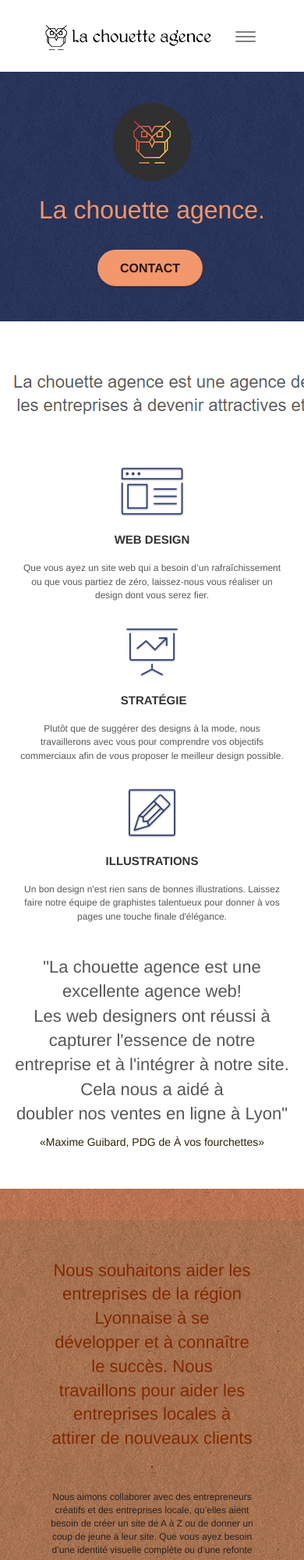
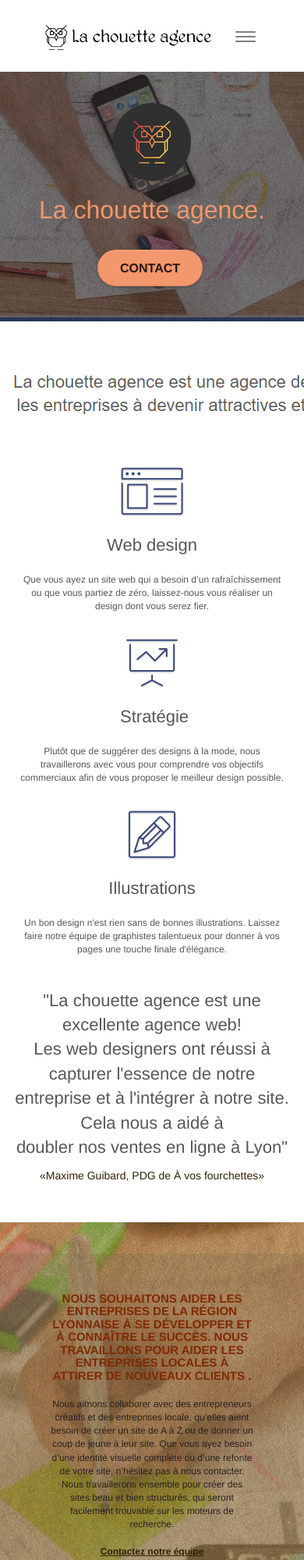
Before and after one commit to ericerac/p4, a plain HTML site: page index.html in a window 390 px wide. Shown: the top 2000 px of the page at 78% size. Drawn offline with Linux system fonts and the light colour scheme.

Commit message:
titre et img banniere presentation

```diff
--- a/index.html
+++ b/index.html
@@ -94,9 +94,9 @@
 				<div class="text-center">
 					<span class="et-icon-browser sm-shadow icon-dark-slate-blue icons icon-lg"></span>
 				</div>
-				<h3 class="mg-md text-center">
+				<h2 class="mg-md text-center">
 					Web design
-				</h3>
+				</h2>
 				<p class="text-center ">
 					Que vous ayez un site web qui a besoin d&rsquo;un rafraîchissement ou que vous partiez de zéro, laissez-nous vous réaliser un design dont vous serez fier.
 				</p>
@@ -105,9 +105,9 @@
 				<div class="text-center">
 					<span class="et-icon-presentation sm-shadow icon-dark-slate-blue icons icon-lg"></span>
 				</div>
-				<h3 class="mg-md text-center">
+				<h2 class="mg-md text-center">
 					&nbsp;Stratégie
-				</h3>
+				</h2>
 				<p class="text-center ">
 					Plutôt que de suggérer des designs à la mode, nous travaillerons avec vous pour comprendre vos objectifs commerciaux afin de vous proposer le meilleur design possible.<br>
 				</p>
@@ -116,9 +116,9 @@
 				<div class="text-center">
 					<span class="et-icon-edit sm-shadow icon-dark-slate-blue icons icon-lg"></span>
 				</div>
-				<h3 class="mg-md text-center">
+				<h2 class="mg-md text-center">
 					Illustrations
-				</h3>
+				</h2>
 				<p class="text-center ">
 					Un bon design n'est rien sans de bonnes illustrations. Laissez faire notre équipe de graphistes talentueux pour donner à vos pages une touche finale d'élégance.
 				</p>
@@ -141,9 +141,9 @@
 	<div class="container bloc-lg">
 		<div class="row tight-width-whitespace black-background">
 			<div class="col-sm-12">
-				<h2 class="mg-md text-center tc-white titre2_1">
+				<h3 class="mg-md text-center tc-white titre2_1">
 					Nous souhaitons aider les entreprises de la région Lyonnaise à se développer et à connaître le succès. Nous travaillons pour aider les entreprises locales à attirer de nouveaux clients .<br>
-				</h2>
+				</h3>
 				<p class="text-center white">
 					Nous aimons collaborer avec des entrepreneurs créatifs et des entreprises locale, qu’elles aient besoin de créer un site de A à Z ou de donner un coup de jeune à leur site. Que vous ayez besoin d’une identité visuelle complète ou d’une refonte de votre site, n’hésitez pas à nous contacter. Nous travaillerons ensemble pour créer des sites beau et bien structurés, qui seront facilement trouvable sur les moteurs de recherche. <br><br><a class="ltc-white bold-link" href="page2.html">Contactez notre équipe</a><br>
 				</p>
@@ -209,9 +209,9 @@
 <div class="bloc bgc-dark-slate-blue bg-banniere d-bloc bloc-bg-texture texture-paper" id="bloc-5-cta">
 	<div class="container bloc-lg">
 		<div class="row">
-			<h2 class="mg-md text-center tc-white titre2_2">
+			<h3 class="mg-md text-center tc-white titre2_2">
 				Prêt pour redonner vie à votre projet ?<br>Contactez notre équipe !
-			</h2>
+			</h3>
 			<div class="col-sm-12 text-center">
 				<a href="page2.html" class="btn btn-atomic-tangerine btn-clean btn-rd btn-lg cta-hero">Contact</a>
 			</div>
--- a/style.css
+++ b/style.css
@@ -861,11 +861,11 @@ h4 {
 }
 
 .bg-banniere {
-    background-image: url("img/la-chouette-agence-banniere.jpg");
+    background-image: url("img/la-chouette-agence-banniere.webp");
 }
 
 .bg-presentation {
-    background-image: url("img/image-de-presentation.jpg");
+    background-image: url("img/image-de-presentation.webp");
 }
 .titre2_1{
     color:#802900;
@@ -995,10 +995,10 @@ h4 {
         background-attachment: scroll;
     }
     .bg-banniere {
-        background-image: url("img/la-chouette-agence-banniere_small.webp");
+        background-image: url("img/la-chouette-agence-banniere-small.webp");
     }
     .bg-presentation {
-        background-image: url("img/image-de-presentation_small.webp");
+        background-image: url("img/image-de-presentation-small.webp");
     }
     .navbar .nav {
         padding-top: 0;
```
Also changed, not shown: img/image-de-presentation.webp (added), img/la-chouette-agence-banniere.webp (added).
